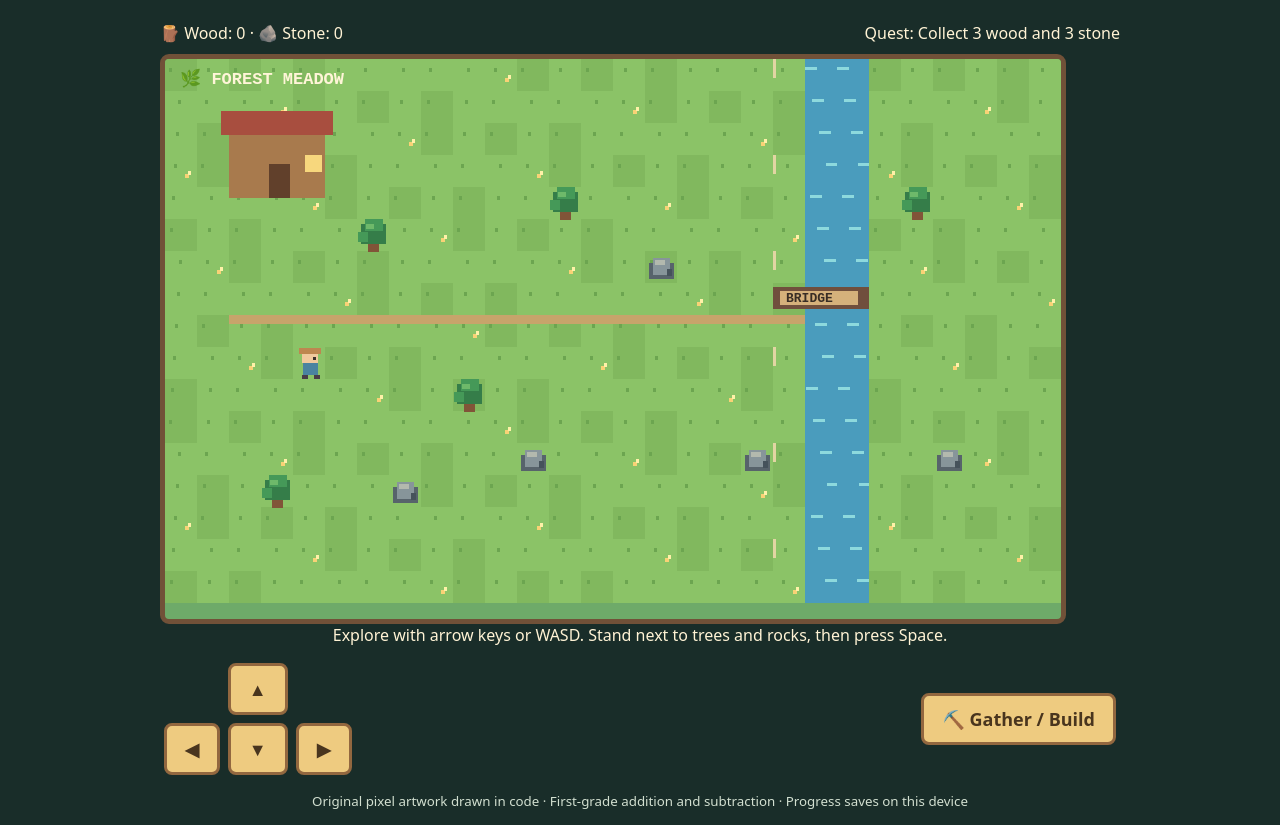
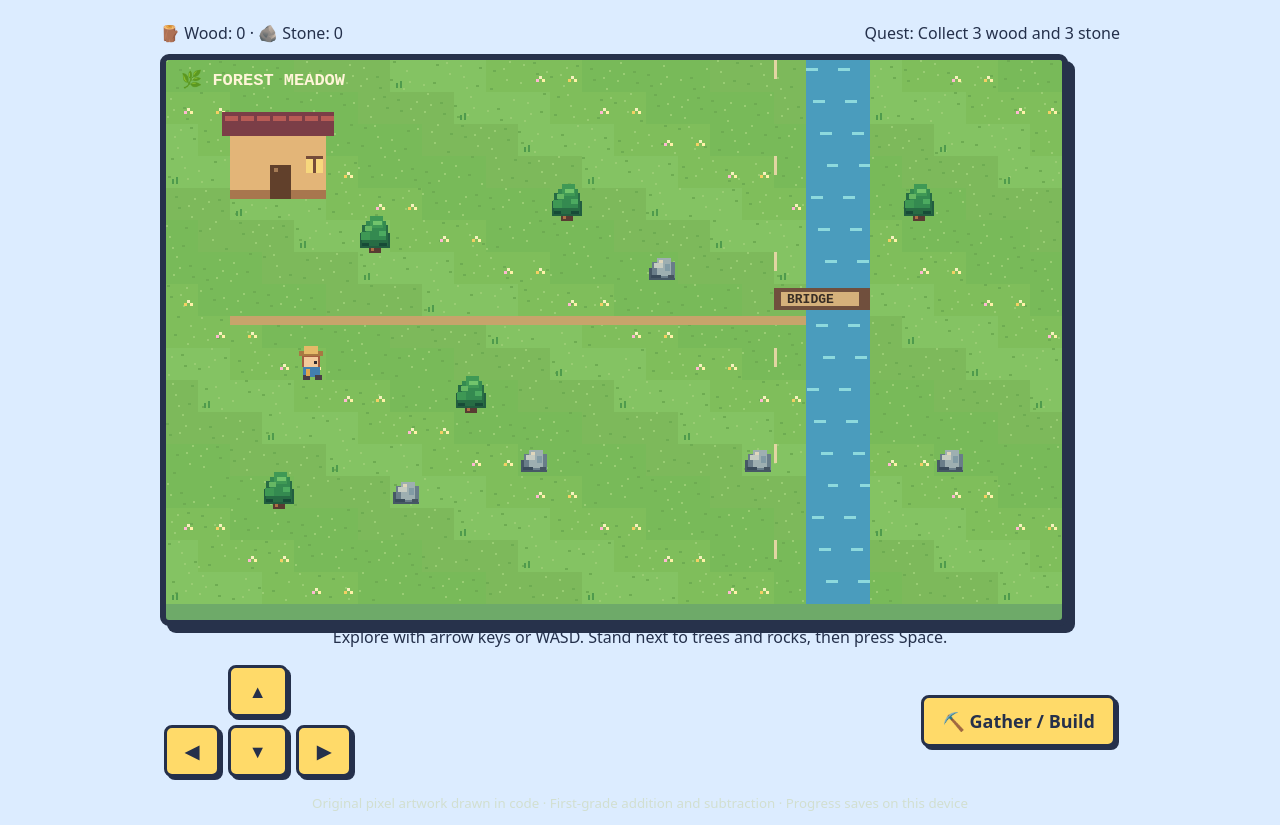
Before and after one commit to mattkim/kids-learning, a plain HTML site: page games/block-quest.html in a window 1280 px wide. Shown: the part 88-913 px from the top of the page. Drawn offline with Linux system fonts and the light colour scheme.

Commit message:
Upgrade Block Quest to richer colorful pixel art and playful arcade UI

```diff
--- a/games/block-quest.html
+++ b/games/block-quest.html
@@ -1,5 +1,5 @@
 <!doctype html><html lang="en"><meta charset="utf-8"><meta name="viewport" content="width=device-width,initial-scale=1"><title>Block Quest · Math Adventures</title>
-<style>body{margin:0;background:#192d29;color:#fff3d5;font:16px system-ui;text-align:center}header{padding:12px;background:#263e34}a{color:#ffe4a1}h1{margin:4px;font-size:25px}.wrap{max-width:960px;margin:auto;padding:12px}canvas{display:block;width:100%;max-width:896px;aspect-ratio: 16/10;image-rendering:pixelated;border:5px solid #715138;border-radius:9px;background:#6eaa69;touch-action:none}button{background:#eecb80;color:#49351e;border:3px solid #92673f;border-radius:8px;font:bold 18px system-ui;padding:11px 18px;margin:4px;cursor:pointer}#hud{display:flex;justify-content:space-between;gap:8px;flex-wrap:wrap;margin:10px 0}#question{background:#fff0cb;color:#49351e;border:5px solid #92673f;border-radius:12px;padding:15px;max-width:410px;margin:10px auto}#question[hidden]{display:none}#question strong{font-size:30px}#controls{display:flex;justify-content:space-between;align-items:center;margin:10px 0}#controls button{min-width:55px}#message{min-height:25px}small{color:#d2dfd0}</style>
+<style>body{margin:0;background:#dcecff;color:#24304b;font:16px system-ui;text-align:center}header{padding:12px;background:#2876bb}a{color:#ffffff}h1{margin:4px;font-size:25px}.wrap{max-width:960px;margin:auto;padding:12px}canvas{display:block;width:100%;max-width:896px;aspect-ratio: 16/10;image-rendering:pixelated;border:6px solid #27324b;box-shadow:7px 7px 0 #27324b;border-radius:9px;background:#6eaa69;touch-action:none}button{background:#ffda69;color:#25304b;border:3px solid #25304b;box-shadow:3px 3px 0 #25304b;border-radius:8px;font:bold 18px system-ui;padding:11px 18px;margin:4px;cursor:pointer}#hud{display:flex;justify-content:space-between;gap:8px;flex-wrap:wrap;margin:10px 0}#question{background:#fff3cc;color:#25304b;border:5px solid #25304b;border-radius:12px;padding:15px;max-width:410px;margin:10px auto}#question[hidden]{display:none}#question strong{font-size:30px}#controls{display:flex;justify-content:space-between;align-items:center;margin:10px 0}#controls button{min-width:55px}#message{min-height:25px}small{color:#d2dfd0}</style>
 <header><a href="../index.html">← Kids Learning</a><h1>🌲 Block Quest: Math Adventures</h1></header><div class="wrap"><div id="hud"><span id="inventory">🪵 Wood: 0 · 🪨 Stone: 0</span><span id="quest">Quest: Collect 3 wood and 3 stone</span></div><canvas id="world" width="896" height="560" aria-label="Top-down forest adventure game"></canvas><div id="message" role="status">Explore with arrow keys or WASD. Stand next to trees and rocks, then press Space.</div><div id="question" hidden><div id="task"></div><strong id="problem"></strong><div id="answers"></div></div><div id="controls"><div><div><button data-dir="up">▲</button></div><button data-dir="left">◀</button><button data-dir="down">▼</button><button data-dir="right">▶</button></div><button id="interact">⛏️ Gather / Build</button></div><small>Original pixel artwork drawn in code · First-grade addition and subtraction · Progress saves on this device</small></div>
 <script>
 const c=document.getElementById('world'),ctx=c.getContext('2d');ctx.imageSmoothingEnabled=false;
@@ -9,15 +9,15 @@ const objects=[{x:6,y:5,t:'tree'},{x:9,y:10,t:'tree'},{x:3,y:13,t:'tree'},{x:12,
 if(saved){wood=saved.wood||0;stone=saved.stone||0;bridge=!!saved.bridge;player=saved.player||player;for(const o of objects)if((saved.gathered||[]).includes(o.x+','+o.y))o.gone=true;}
 function save(){localStorage.setItem('blockQuestSave',JSON.stringify({wood,stone,bridge,player,gathered:objects.filter(o=>o.gone).map(o=>o.x+','+o.y)}))}
 function rect(x,y,w,h,color){ctx.fillStyle=color;ctx.fillRect(x,y,w,h)}
-function tile(x,y){let px=x*T,py=y*T,n=(x*17+y*31)%11;rect(px,py,T,T,n<3?'#81b85e':'#8bc367');rect(px+4+n,py+9,3,4,'#6ca550');if(n===5){rect(px+20,py+19,4,4,'#f9d276');rect(px+23,py+16,3,4,'#fff1a8')}}
-function tree(x,y){let a=x*T,b=y*T;rect(a+11,b+12,11,21,'#815438');rect(a+4,b+5,25,20,'#357d49');rect(a+8,b,18,12,'#459958');rect(a+1,b+13,10,10,'#459958');rect(a+9,b+5,8,5,'#6eb96a')}
-function rock(x,y){let a=x*T,b=y*T;rect(a+4,b+12,25,16,'#57636b');rect(a+8,b+7,17,17,'#87959a');rect(a+10,b+9,10,5,'#b3b9ae');rect(a+22,b+18,5,7,'#45525b')}
+function tile(x,y){let px=x*T,py=y*T,n=(x*17+y*31)%13;rect(px,py,T,T,['#78ba59','#7fbe5b','#84c363','#7db95b'][n%4]);for(let i=0;i<5;i++){let xx=(x*11+y*7+i*13)%29,yy=(x*3+y*17+i*9)%29;rect(px+xx,py+yy,2+(i%2),2,i%2?'#6eac52':'#98cc72')}if(n===5||n===9){rect(px+21,py+16,3,3,'#f7f1bd');rect(px+18,py+19,3,3,n===5?'#ffb7d1':'#f4cf64');rect(px+24,py+19,3,3,'#fff1a8')}if(n===2){rect(px+6,py+23,2,5,'#4f9b4d');rect(px+10,py+21,2,7,'#4f9b4d')}}
+function tree(x,y){let a=x*T,b=y*T;rect(a+11,b+17,12,16,'#583b32');rect(a+13,b+19,3,12,'#ad7044');rect(a+2,b+13,30,15,'#225d40');rect(a+4,b+5,26,21,'#276c44');rect(a+8,b+1,20,19,'#348a50');rect(a+12,b-4,13,12,'#3f9955');rect(a+3,b+12,9,8,'#3e9854');rect(a+7,b+6,7,5,'#65b763');rect(a+15,b+1,9,4,'#71c46c');rect(a+21,b+11,7,5,'#4caa60');rect(a+4,b+23,7,3,'#174b37');rect(a+21,b+23,8,3,'#174b37')}
+function rock(x,y){let a=x*T,b=y*T;rect(a+3,b+16,26,12,'#465866');rect(a+6,b+10,23,16,'#697d89');rect(a+11,b+6,14,18,'#9eafb1');rect(a+8,b+11,9,5,'#c6ccc2');rect(a+19,b+12,5,7,'#829ba5');rect(a+5,b+23,10,3,'#394b5a');rect(a+22,b+23,6,3,'#455460');rect(a+13,b+8,4,3,'#e0d6bc')}
 function draw(){for(let y=0;y<H;y++)for(let x=0;x<W;x++){tile(x,y);if(x===20||x===21){rect(x*T,y*T,T,T,'#4a9cbd');rect(x*T+((y*7)%23),y*T+8,12,3,'#8dd9dd')}if(x>1&&x<20&&y===8)rect(x*T,y*T,T,9,'#c7a46b')}
 for(let y=0;y<H;y++)if(y%3===0){rect(19*T,y*T,3,19,'#e2d5a3')}
 if(bridge){for(let x=20;x<=21;x++){rect(x*T,8*T,T,T,'#9c7045');rect(x*T,8*T+4,T,4,'#d7a875');rect(x*T,8*T+23,T,4,'#d7a875')}}
-rect(2*T,2*T,96,75,'#a87a4d');rect(2*T-8,2*T-12,112,24,'#a84e3f');rect(3*T+8,3*T+9,21,34,'#61402b');rect(4*T+12,3*T,17,17,'#f7d77d');
+rect(2*T,2*T,96,75,'#e3b578');rect(2*T,2*T+66,96,9,'#a8764e');rect(2*T-8,2*T-12,112,24,'#7b3e47');for(let i=0;i<7;i++)rect(2*T-5+i*16,2*T-8,13,5,'#b85b55');rect(3*T+8,3*T+9,21,34,'#61402b');rect(3*T+12,3*T+12,4,4,'#a57b55');rect(4*T+12,3*T,17,17,'#f7d77d');rect(4*T+12,3*T,17,3,'#754c3a');rect(4*T+19,3*T,3,17,'#754c3a');
 for(const o of objects)if(!o.gone)(o.t==='tree'?tree:rock)(o.x,o.y);
-let a=player.x*T,b=player.y*T;rect(a+9,b+5,16,11,'#f0c99d');rect(a+6,b+1,22,6,'#bd8750');rect(a+10,b+16,15,12,'#4a83a0');rect(a+9,b+28,6,4,'#493d46');rect(a+21,b+28,6,4,'#493d46');rect(a+20,b+10,3,3,'#3c302b');
+let a=player.x*T,b=player.y*T;rect(a+8,b+7,18,12,'#a45c3f');rect(a+10,b+9,14,12,'#f3c99b');rect(a+5,b+3,24,5,'#a87842');rect(a+10,b-2,14,8,'#e4b968');rect(a+9,b+19,17,10,'#437fb0');rect(a+9,b+27,7,5,'#493d46');rect(a+21,b+27,7,5,'#493d46');rect(a+20,b+13,3,3,'#332c31');rect(a+12,b+21,4,7,'#e2a54e');
 if(!bridge){rect(19*T,7*T+4,3*T,22,'#704f3d');rect(19*T+7,7*T+8,78,14,'#d5b17b');ctx.fillStyle='#382d25';ctx.font='bold 13px monospace';ctx.fillText('BRIDGE',19*T+13,7*T+19)}
 ctx.fillStyle='#fff5d8';ctx.font='bold 17px monospace';ctx.fillText('🌿 FOREST MEADOW',15,25)}
 function update(){document.getElementById('inventory').textContent='🪵 Wood: '+wood+' · 🪨 Stone: '+stone;document.getElementById('quest').textContent=bridge?'🎉 Bridge repaired! Explore the far bank':wood>=3&&stone>=3?'Quest: Go to the bridge and build!':'Quest: Collect 3 wood and 3 stone';draw()}
```
